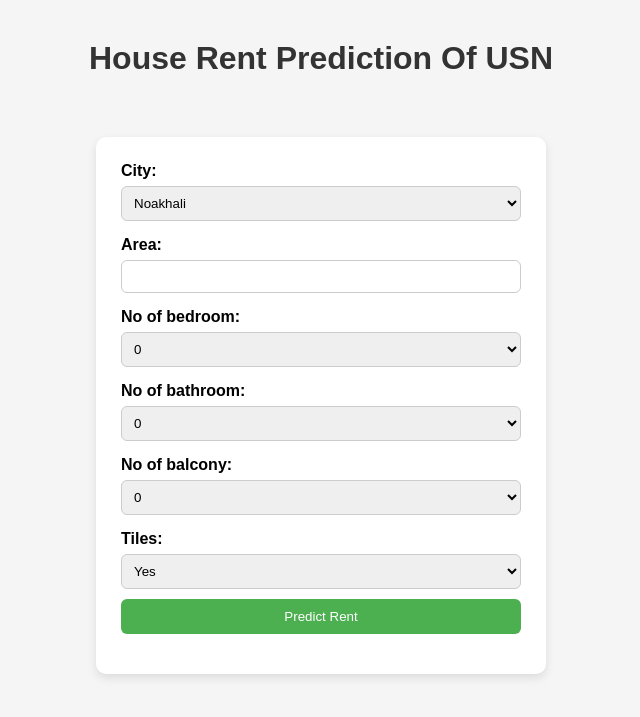
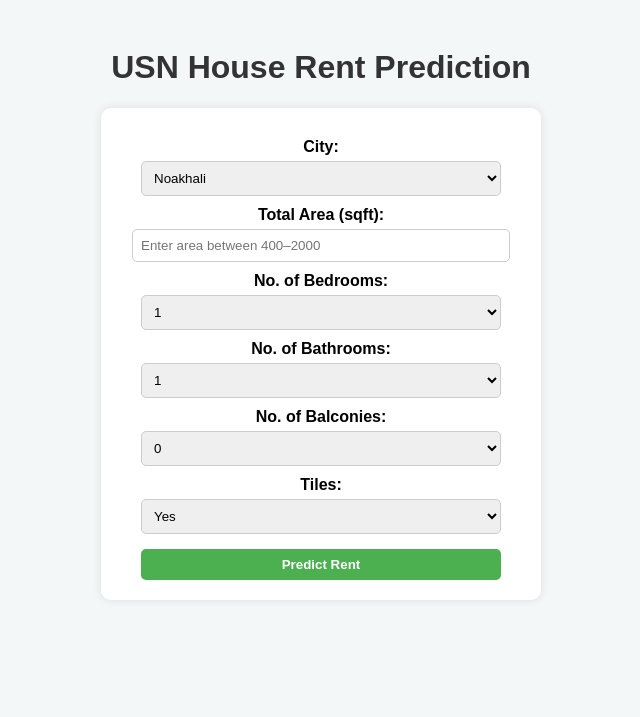
Before and after one commit to KaoswerAhamedsojeeb/apartment_rent_prediction_project, a Flask app: page / in a window 1280 px wide. Shown: the top 717 px of the page, without its empty margins (319-959 px from the left). Run offline with Flask 3, Linux system fonts and the light colour scheme.

Commit message:
new files are added

```diff
--- a/app.py
+++ b/app.py
@@ -1,10 +1,35 @@
 from flask import Flask, render_template, request
+from prediction import predict_rent
 
 app = Flask(__name__)
 
-@app.route("/")
+@app.route('/')
 def home():
-    return render_template("index.html")
+    return render_template('index.html')
+
+@app.route('/predict', methods=['POST'])
+def predict():
+    try:
+        city = request.form['city']
+        area = request.form['area']
+        bed = request.form['no_bedroom']
+        bath = request.form['no_bathroom']
+        balcony = request.form['balcony']
+        tiles = request.form['tiles']
+
+        predicted_rent = predict_rent(
+            total_area=area,
+            no_of_bed_room=bed,
+            no_of_bath_room=bath,
+            tiles=tiles,
+            balcony=balcony,
+            city=city
+        )
+
+        return render_template('index.html', prediction=f"Predicted Rent: {predicted_rent} BDT")
+
+    except Exception as e:
+        return render_template('index.html', error=f"⚠️ Error: {e}")
 
 if __name__ == "__main__":
     app.run(debug=True)
--- a/static/css/style.css
+++ b/static/css/style.css
@@ -1,57 +1,51 @@
 body {
     font-family: Arial, sans-serif;
-    background-color: #f5f5f5;
+    background-color: #f4f7f8;
     text-align: center;
+    padding: 20px;
+}
+
+.container {
+    background-color: #ffffff;
+    width: 400px;
+    margin: 0 auto;
+    border-radius: 10px;
+    padding: 20px;
+    box-shadow: 0px 0px 10px rgba(0, 0, 0, 0.1);
 }
 
 h1 {
-    margin-top: 40px;
     color: #333;
-}
-
-/* Center only the form container */
-.container {
-    width: 400px;
-    margin: 60px auto;
-    /* centers horizontally */
-    background-color: #fff;
-    padding: 25px;
-    border-radius: 10px;
-    box-shadow: 0 4px 10px rgba(0, 0, 0, 0.1);
-}
-
-/* Form elements styling */
-form div {
-    margin-bottom: 15px;
-    text-align: left;
 }
 
 label {
     display: block;
-    margin-bottom: 6px;
+    margin-top: 10px;
     font-weight: bold;
 }
 
-input[type="text"],
+input,
 select {
-    width: 100%;
+    width: 90%;
     padding: 8px;
+    margin-top: 5px;
+    border-radius: 5px;
     border: 1px solid #ccc;
-    border-radius: 6px;
-    box-sizing: border-box;
 }
 
 input[type="submit"] {
-    width: 100%;
-    padding: 10px;
-    margin-top: 10px;
     background-color: #4CAF50;
     color: white;
+    margin-top: 15px;
+    cursor: pointer;
+    font-weight: bold;
     border: none;
-    border-radius: 6px;
-    cursor: pointer;
 }
 
 input[type="submit"]:hover {
     background-color: #45a049;
 }
+
+.result {
+    margin-top: 25px;
+}
--- /dev/null
+++ b/static/js/index.js
@@ -0,0 +1,26 @@
+function onclickedEstimatePrice() {
+    console.log("Estimate price button clicked");
+
+    var city = document.getElementById("city").value;
+    var area = document.getElementById("area").value;
+    var bedroom = document.getElementById("bedroom").value;
+    var bathroom = document.getElementById("bathroom").value;
+    var balcony = document.getElementById("balcony").value;
+    var tiles = document.getElementById("tiles").value;
+
+    var url = "http://127.0.0.1:5000/predict";
+
+    $.post(url, {
+        city: city,
+        area: parseFloat(area, 10),
+        bedroom: bedroom,
+        bathroom: bathroom,
+        balcony: balcony,
+        tiles: tiles
+    }, function (data, status) {
+        console.log(data.estimated_price);
+        document.getElementById("estimated_price").innerHTML = "<h2>" + data.estimated_price.toString() + " BDT</h2>";
+        console.log(status);
+    }
+    );
+}
--- a/templates/index.html
+++ b/templates/index.html
@@ -4,78 +4,82 @@
 <head>
     <meta charset="UTF-8">
     <meta name="viewport" content="width=device-width, initial-scale=1.0">
-    <title>house rent prediction</title>
-    <link rel="stylesheet" href="../static/css/style.css">
+    <title>USN House Rent Prediction</title>
+    <link rel="stylesheet" href="{{ url_for('static', filename='css/style.css') }}">
+    <script src="{{ url_for('static', filename='js/index.js') }}"></script>
 </head>
 
 <body>
-    <h1>House Rent Prediction Of USN</h1>
+    <h1>USN House Rent Prediction</h1>
     <div class="container">
-        <form action="">
+        <form id="rentForm" action="/predict" method="POST">
             <div>
                 <label for="city">City:</label>
-                <select name="city_name" id="city">
+                <select name="city" id="city" required>
                     <option value="noakhali">Noakhali</option>
                     <option value="lakshmipur">Lakshmipur</option>
                     <option value="feni">Feni</option>
                     <option value="raipur">Raipur</option>
                 </select>
             </div>
+
             <div>
-                <label for="area">Area:</label>
-                <input type="text" id="area" name="area" required>
+                <label for="area">Total Area (sqft):</label>
+                <input type="number" id="area" name="area" required placeholder="Enter area between 400–2000">
             </div>
+
             <div>
-                <label for="bedroom">No of bedroom:</label>
-                <select name="no_bedroom" id="bedroom">
+                <label for="bedroom">No. of Bedrooms:</label>
+                <select name="no_bedroom" id="bedroom" required>
+                    <option value="1">1</option>
+                    <option value="2">2</option>
+                    <option value="3">3</option>
+                    <option value="4">4</option>
+                    <option value="5">5</option>
+                </select>
+            </div>
+
+            <div>
+                <label for="bathroom">No. of Bathrooms:</label>
+                <select name="no_bathroom" id="bathroom" required>
+                    <option value="1">1</option>
+                    <option value="2">2</option>
+                    <option value="3">3</option>
+                    <option value="4">4</option>
+                </select>
+            </div>
+
+            <div>
+                <label for="balcony">No. of Balconies:</label>
+                <select name="balcony" id="balcony" required>
                     <option value="0">0</option>
                     <option value="1">1</option>
                     <option value="2">2</option>
                     <option value="3">3</option>
                     <option value="4">4</option>
                     <option value="5">5</option>
-
-                </select>
-            </div>
-            <div>
-                <label for="bathroom">No of bathroom:</label>
-                <select name="no_bathroom" id="bathroom">
-                    <option value="0">0</option>
-                    <option value="1">1</option>
-                    <option value="2">2</option>
-                    <option value="3">3</option>
-                    <option value="4">4</option>
-                    <option value="5">5</option>
-
-                </select>
-            </div>
-            <div>
-                <label for="balcony">No of balcony:</label>
-                <select name="no_balcony" id="balcony">
-                    <option value="0">0</option>
-                    <option value="1">1</option>
-                    <option value="2">2</option>
-                    <option value="3">3</option>
-                    <option value="4">4</option>
-                    <option value="5">5</option>
-
                 </select>
             </div>
 
-
             <div>
                 <label for="tiles">Tiles:</label>
-                <select name="tiles" id="tiles">
+                <select name="tiles" id="tiles" required>
                     <option value="yes">Yes</option>
                     <option value="no">No</option>
+                </select>
             </div>
-            <br>
-            <div>
-                input: <input type="submit" value="Predict Rent">
-            </div>
+
+            <input type="submit" value="Predict Rent">
         </form>
     </div>
 
+    <div class="result">
+        {% if prediction %}
+        <h2>{{ prediction }}</h2>
+        {% elif error %}
+        <h2 style="color:red;">{{ error }}</h2>
+        {% endif %}
+    </div>
 </body>
 
 </html>
```
Also changed, not shown: prediction.py (added, +62 -0 lines).
